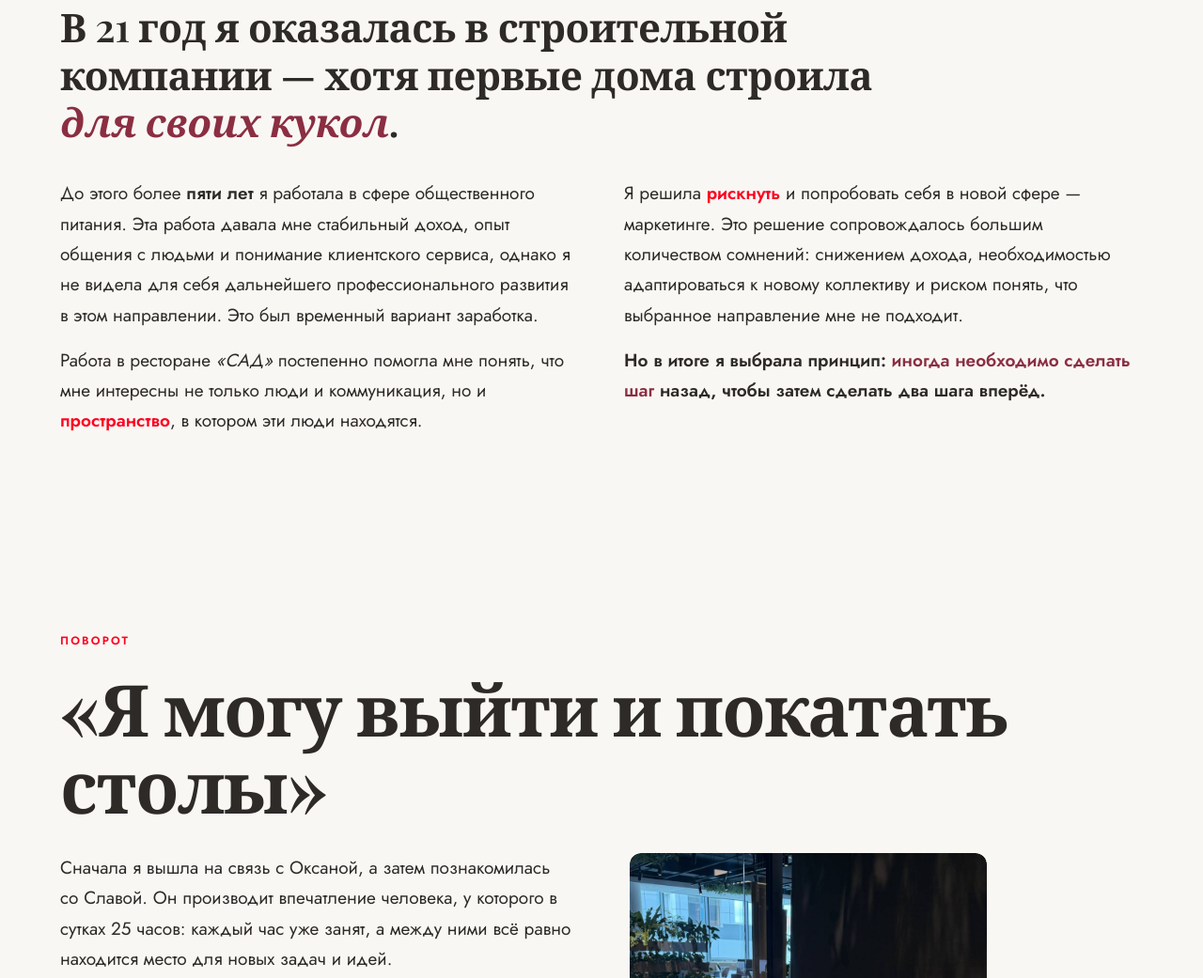
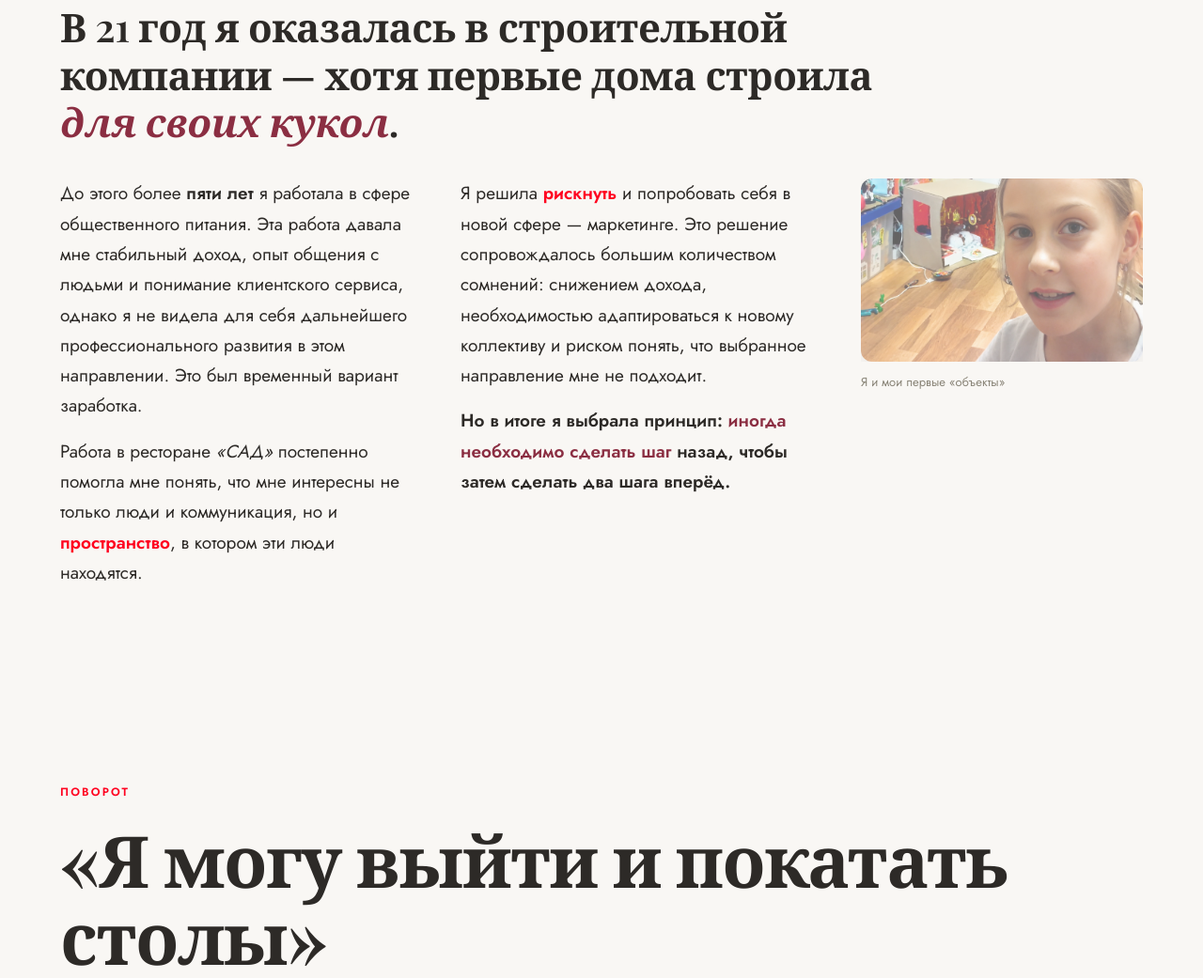
Before and after one commit to bluvvis/DariaBrusnika, a plain HTML site: page index.html in a window 1280 px wide. Shown: the part 932-1973 px from the top of the page at 94% size. Drawn offline with nearby package versions, Linux system fonts and the light colour scheme; a web font is replaced by a local one.

Commit message:
Add childhood photo reveal to Точка старта
Co-Authored-By: Devin AI <158243242+devin-ai-integration[bot]@users.noreply.github.com>

```diff
--- a/index.html
+++ b/index.html
@@ -219,7 +219,7 @@
 					В 21 год я оказалась в строительной компании — хотя первые дома
 					строила <em>для своих кукол</em>.
 				</blockquote>
-				<div class="cols reveal">
+				<div class="cols start-cols reveal">
 					<div>
 						<p>
 							До этого более <strong>пяти лет</strong> я работала в сфере
@@ -251,6 +251,14 @@
 							>
 						</p>
 					</div>
+					<figure class="start-photo">
+						<img
+							src="img/детство_первые_объекты.jpeg"
+							alt="Детское фото: домик из картонной коробки для кукол"
+							loading="lazy"
+						/>
+						<figcaption>Я и мои первые «объекты»</figcaption>
+					</figure>
 				</div>
 			</div>
 		</section>
--- a/styles.css
+++ b/styles.css
@@ -611,6 +611,66 @@ nav .links a:hover .nav-char {
 
 .cols p {
 	margin-bottom: 16px;
+}
+
+/* ---------- start photo (окно в прошлое) ---------- */
+.start-cols {
+	grid-template-columns: 1fr 1fr 300px;
+	align-items: start;
+}
+
+@media (max-width: 1100px) {
+	.start-cols {
+		grid-template-columns: 1fr 1fr;
+	}
+
+	.start-photo {
+		grid-column: 1 / -1;
+		max-width: 380px;
+		justify-self: center;
+	}
+}
+
+@media (max-width: 760px) {
+	.start-cols {
+		grid-template-columns: 1fr;
+	}
+}
+
+.start-photo {
+	margin: 0;
+}
+
+.start-photo img {
+	display: block;
+	width: 100%;
+	height: auto;
+	border-radius: 12px;
+	box-shadow: 0 10px 30px rgba(0, 0, 0, 0.1);
+	opacity: 0.2;
+	clip-path: inset(100% 0 0 0);
+	transition: opacity 0.8s ease, clip-path 1.1s cubic-bezier(0.22, 0.61, 0.36, 1);
+}
+
+.reveal.on .start-photo img {
+	opacity: 0.6;
+	clip-path: inset(0 0 0 0);
+}
+
+.start-photo:hover img {
+	opacity: 1;
+}
+
+.start-photo figcaption {
+	font-size: 13px;
+	color: var(--grey);
+	margin-top: 12px;
+	opacity: 0;
+	transition: opacity 0.8s ease 0.5s;
+}
+
+.reveal.on .start-photo figcaption {
+	opacity: 1;
 }
 
 /* ---------- turn ---------- */
@@ -1376,4 +1436,13 @@ footer {
 	.city-lines .block {
 		opacity: 1;
 	}
+	.start-photo img {
+		opacity: 0.6;
+		clip-path: none;
+		transition: none;
+	}
+	.start-photo figcaption {
+		opacity: 1;
+		transition: none;
+	}
 }
```
Also changed, not shown: img/детство_первые_объекты.jpeg (added).
